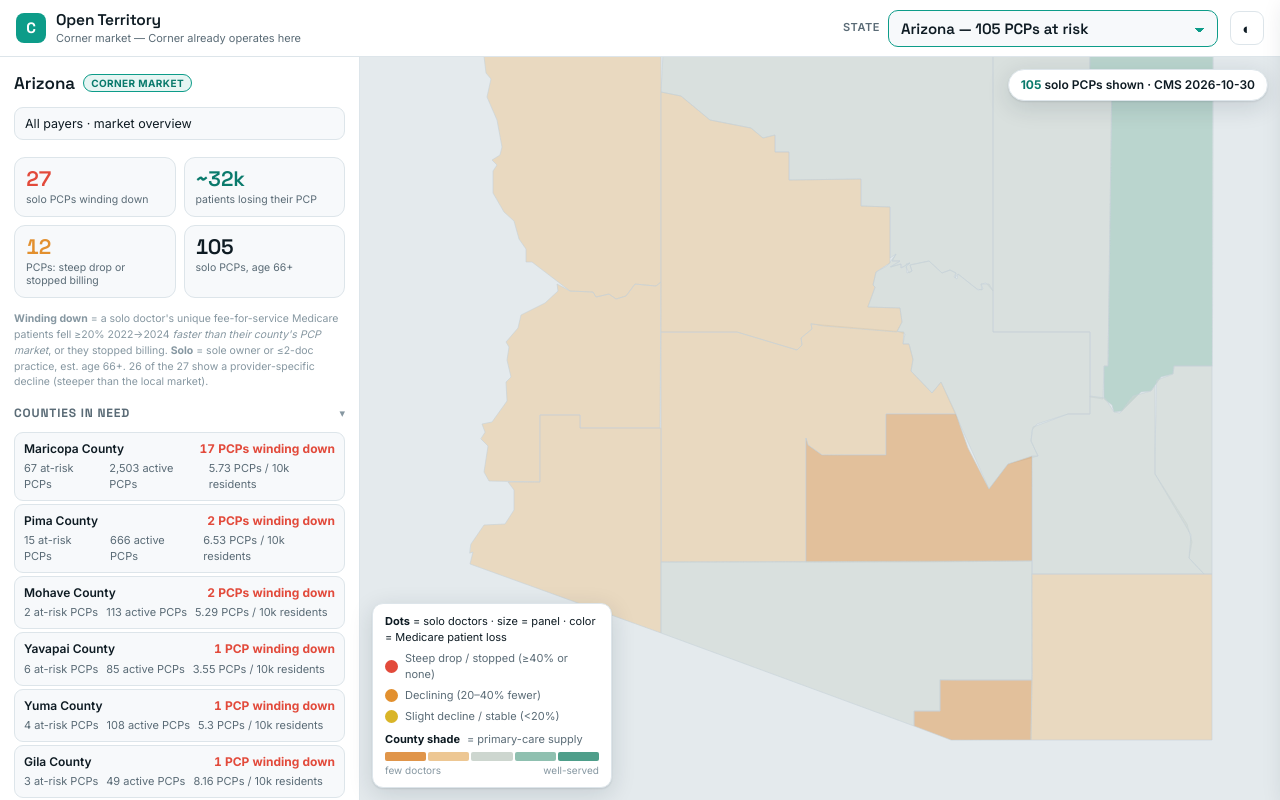
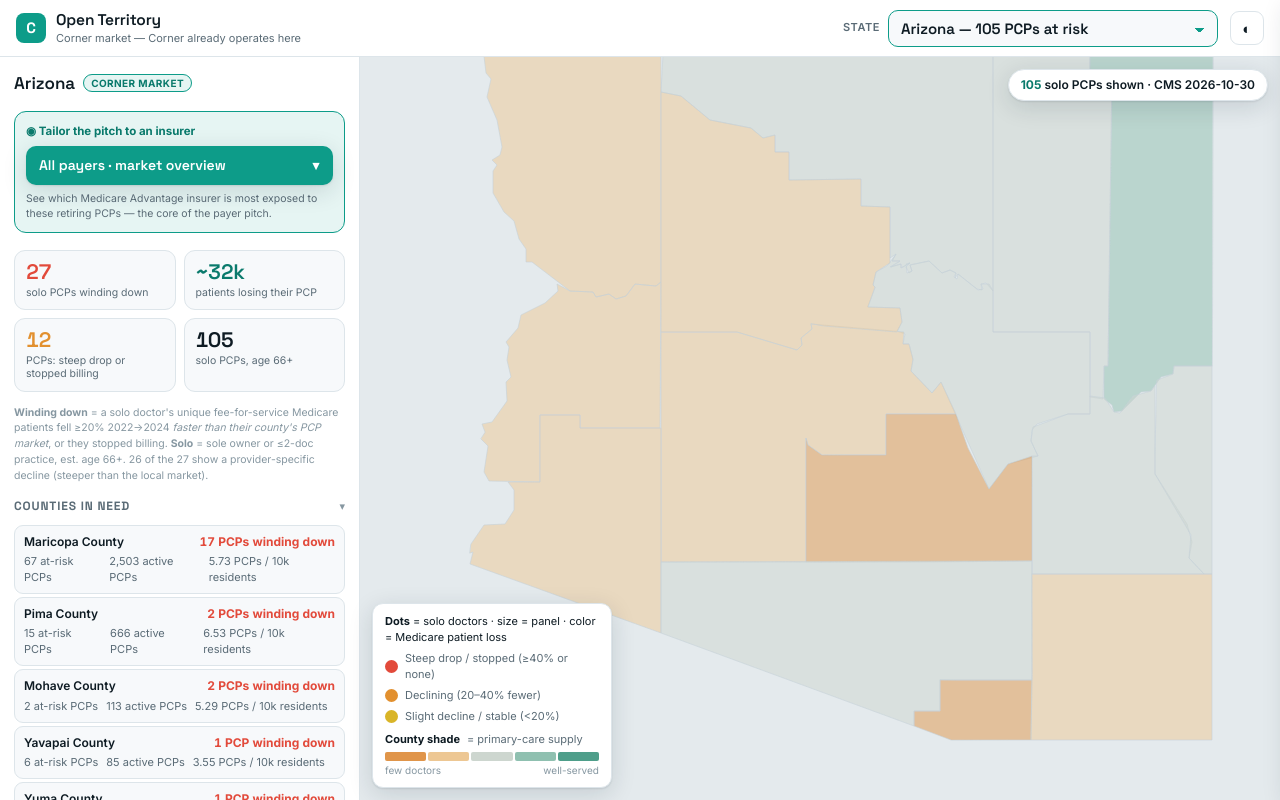
Before and after one commit to zohairmmadhani/cornermarketchecker, a plain HTML site: page web/app.html in a window 1280 px wide. Drawn offline with nearby package versions, Linux system fonts and the light colour scheme.

Commit message:
Make the payer (insurer) picker unmissable (#9)
The "Pitch tailored for" selector is the core of the tool but read as a
static panel header — no label, no visible caret. Restyle it as a solid
accent dropdown button with a white ▾ caret, a bold "Tailor the pitch to
an insurer" label, and a one-line hint explaining it surfaces the most
exposed Medicare Advantage insurer. Sits directly under the state name.


Claude-Session: https://claude.ai/code/session_019SP5xKJTF3S5VtQT5eLR1h

Co-authored-by: Claude <noreply@anthropic.com>

```diff
--- a/web/app.html
+++ b/web/app.html
@@ -139,6 +139,19 @@ header{display:flex;align-items:center;gap:12px;padding:9px 16px;background:var(
 .field label{font-size:11px;color:var(--muted);font-weight:600}
 select.mini{appearance:none;width:100%;padding:8px 10px;border-radius:9px;border:1px solid var(--line);
   background:var(--panel);color:var(--fg);font-family:inherit;font-size:12.5px;cursor:pointer}
+
+/* payer picker — the crux of the tool, made unmissable */
+.payerpick{display:flex;flex-direction:column;gap:6px;margin-top:6px;padding:11px;border:1.5px solid var(--accent);
+  border-radius:12px;background:var(--accent-wash)}
+.payerpick>label{font-size:11.5px;font-weight:700;color:var(--accent-ink);display:flex;align-items:center;gap:6px;cursor:pointer}
+.selwrap{position:relative}
+.selwrap::after{content:'▾';position:absolute;right:14px;top:50%;transform:translateY(-50%);pointer-events:none;
+  color:#fff;font-size:13px;font-weight:700}
+#payerSelect{appearance:none;width:100%;padding:11px 36px 11px 13px;border-radius:10px;border:none;
+  background:var(--accent);color:#fff;font-family:var(--display);font-weight:600;font-size:14px;cursor:pointer;box-shadow:var(--shadow)}
+#payerSelect:hover{filter:brightness(1.05)}
+#payerSelect option{background:var(--surface);color:var(--fg);font-weight:500}
+.payerhint{font-size:10.5px;color:var(--muted);line-height:1.45}
 
 /* county need table */
 .needtbl{display:flex;flex-direction:column;gap:3px}
@@ -288,7 +301,11 @@ select.mini{appearance:none;width:100%;padding:8px 10px;border-radius:9px;border
     <aside class="rail" id="rail">
       <div class="block" id="playBlock">
         <div class="stateline"><h2 id="stName">—</h2><span id="stBadge"></span></div>
-        <select class="mini" id="payerSelect" style="margin-top:2px"></select>
+        <div class="payerpick">
+          <label for="payerSelect">◉ Tailor the pitch to an insurer</label>
+          <div class="selwrap"><select id="payerSelect"></select></div>
+          <div class="payerhint">See which Medicare Advantage insurer is most exposed to these retiring PCPs — the core of the payer pitch.</div>
+        </div>
         <div class="stats" id="stats"></div>
         <div id="payerCounties"></div>
       </div>
```
Also changed, not shown: web/index.html (+18 -1 lines).
